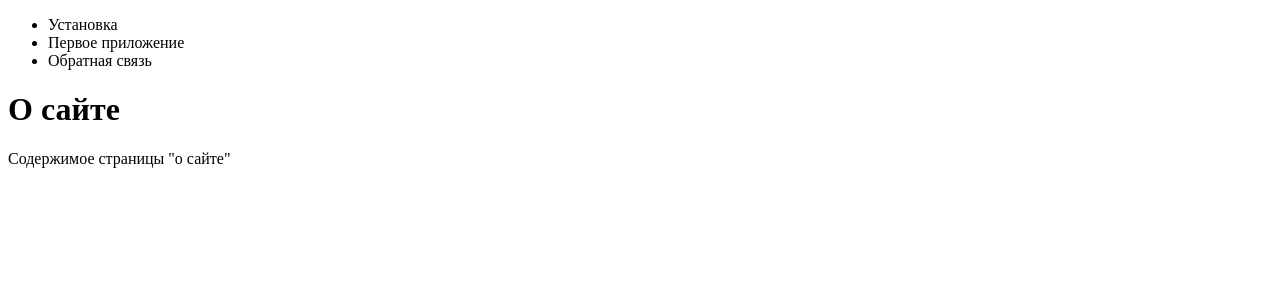
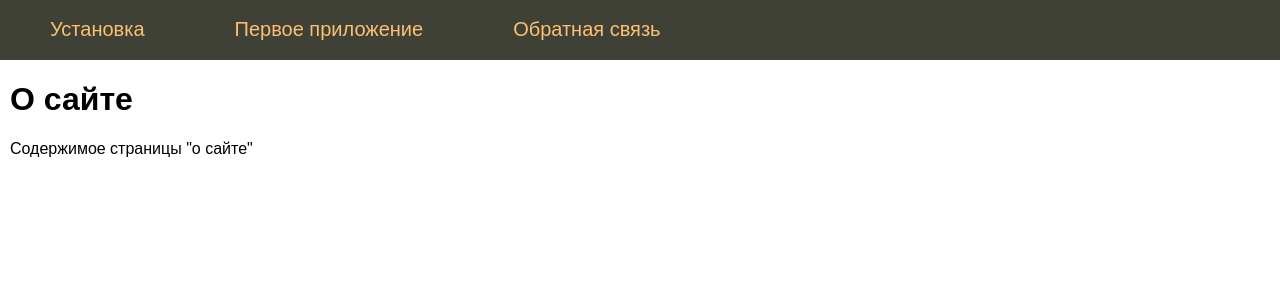
Before and after one commit to MelroiN/flaskProject, a Flask app: page /about in a window 1280 px wide. Shown: the top 300 px of the page. Run offline with Flask 2, Linux system fonts and the light colour scheme.

Commit message:
Добавлены стили CSS, добавил страницу обратной связи

```diff
--- a/app.py
+++ b/app.py
@@ -1,19 +1,32 @@
-from flask import Flask, render_template
+from flask import Flask, render_template, url_for
 
 app = Flask(__name__)
 
-menu = ['Установка', 'Первое приложение', 'Обратная связь']
+menu = [{'name': 'Установка', 'url': 'install-flask'},
+        {'name': 'Первое приложение', 'url': 'first-app'},
+        {'name': 'Обратная связь', 'url': 'contact'}]
 
 
 @app.route('/')
 def index():
+    print(url_for('index'))
     return render_template('index.html', title="Про Flask", menu=menu)
 
 
 @app.route('/about')
 def about():
+    print(url_for('about'))
     return render_template('about.html', title="О сайте", menu=menu)
 
 
+@app.route('/profile/<username>')
+def profile(username):
+    return f'Пользователь: {username}'
+
+
+# with app.test_request_context():
+#     print(url_for('index'))
+#     print(url_for('about'))
+
 if __name__ == '__main__':
     app.run(debug=True)
--- /dev/null
+++ b/static/css/styles.css
@@ -0,0 +1,117 @@
+html, body {
+	font-family: 'Arial';
+	margin: 0;
+	padding: 0;
+	height: 100%;
+	width: 100%;
+}
+
+a {
+	color: #0059b2;
+	text-decoration: none;
+}
+a:hover {
+	color: #CC0000;
+	text-decoration: underline;
+}
+
+.clear {clear: both;}
+
+ul.mainmenu {
+	list-style: none;
+	background: #3F4137;
+	height: 60px;
+	margin: 0;
+	padding: 0;
+    color: #fdc073;
+	font-size: 20px;
+	overflow: hidden;
+}
+ul.mainmenu li {
+	float: left;
+	margin: 18px 40px 0 50px;
+}
+ul.mainmenu li.last {float: right;}
+
+ul.mainmenu li a {
+	color: #fdc073;
+	text-decoration: none;
+}
+ul.mainmenu li a:hover {
+	color: #FDA83D;
+}
+
+div.content {
+	margin: 10px;
+}
+
+.form-contact label {
+	display: inline-block;
+	min-width: 80px;
+}
+.form-contact p {margin: 10px 0 10px 0;}
+.form-contact input[type=submit], textarea {
+	font-size: 16px;
+}
+
+.flash {padding: 10px;}
+.flash.success {
+	border: 1px solid #21DB56;
+	background: #AEFFC5;
+}
+.flash.error {
+	border: 1px solid #FF4343;
+	background: #FF9C9C;
+}
+
+ul.list-posts {
+	list-style: none;
+	margin: 0;
+	padding: 0;
+	max-width: 600px;
+}
+ul.list-posts li {
+	margin: 20px 0 0 0;
+	border: 1px solid #eee;
+}
+ul.list-posts .title {
+	margin: 0;
+	padding: 5px;
+	background: #eee;
+}
+ul.list-posts .annonce {
+	margin: 0;
+	padding: 10px 5px 10px 5px;
+}
+
+.profile-ava {
+	width: 130px;
+	text-align: center;
+	overflow: hidden;
+	background: #eee;
+	padding: 10px;
+}
+.profile-ava img {max-width: 150px; height: auto;}
+
+.profile-load {
+	margin-top: 10px;
+	overflow: hidden;
+	max-width: 150px;
+}
+.profile-load input[type=submit], input[type=file] {
+	width: 100%;
+	font-size: 18px;
+}
+.profile-load p {
+	padding: 0;
+	margin: 5px 0 0 0;
+}
+
+.profile-panel {padding: 0 0 0 10px;}
+ul.profile-info {
+	list-style: none;
+	margin: 10px 0 0 0;
+	padding: 0;
+	color: #7E652F;
+}
+ul.profile-info li {margin-top: 10px;}
--- a/templates/base.html
+++ b/templates/base.html
@@ -1,6 +1,7 @@
 <!DOCTYPE html>
 <html>
 <head>
+<link type="text/css" href="{{ url_for('static', filename='css/styles.css') }}" rel="stylesheet" />
 {% block title -%}
 {% if title %}
          <title>Про Flask - {{title}}</title>
@@ -12,17 +13,20 @@
 <body>
 {% block content -%}
          {%- block mainmenu -%}
-<ul>
+<ul class="mainmenu">
          {% for m in menu -%}
-<li>{{m}}</li>
+<li><a href="{{ m.url }}">{{ m.name }}</a> </li>
          {% endfor -%}
 </ul>
          {% endblock mainmenu -%}
+<div class="clear"></div>
+    <div class="content">
          {% if title -%}
 <h1>{{title}}</h1>
          {% else -%}
 <h1>Про Flask</h1>
          {% endif -%}
 {% endblock -%}
+    </div>
 </body>
 </html>
```
Also changed, not shown: templates/contact.html (added, +10 -0 lines).
